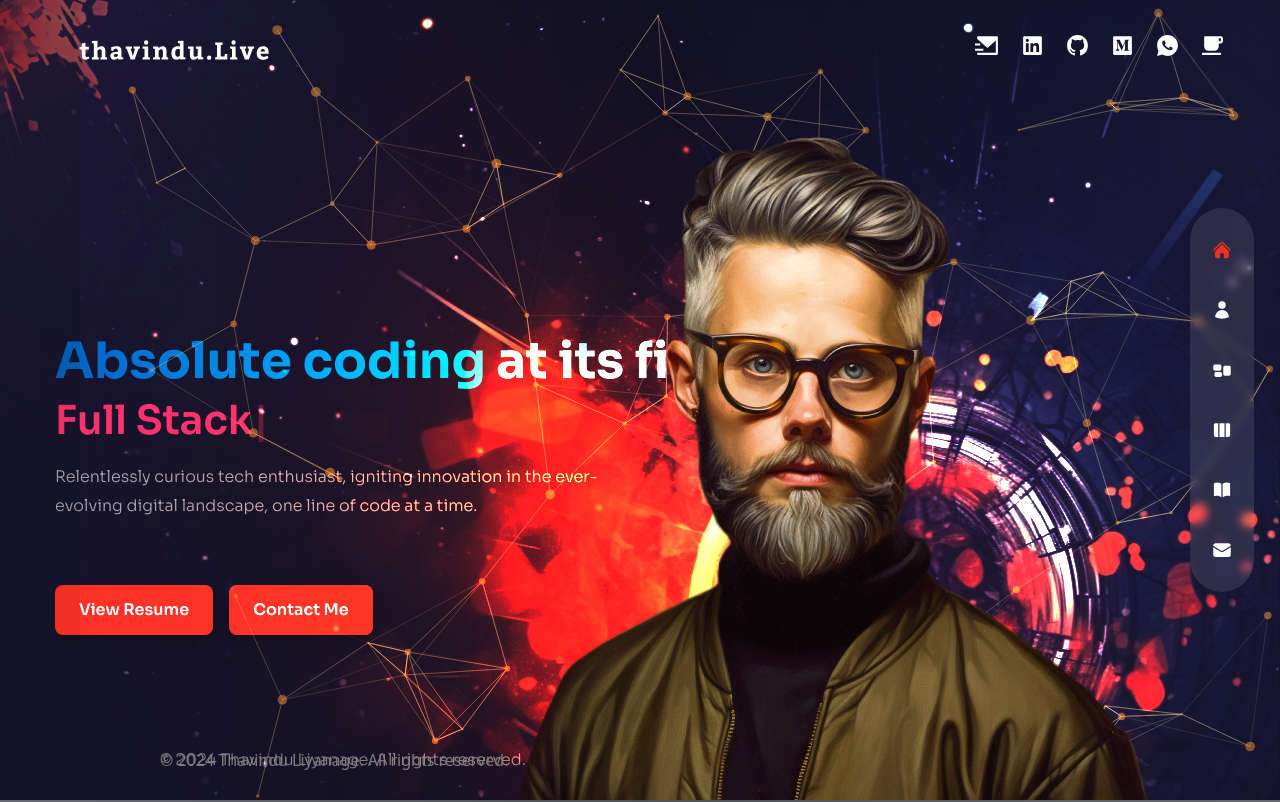
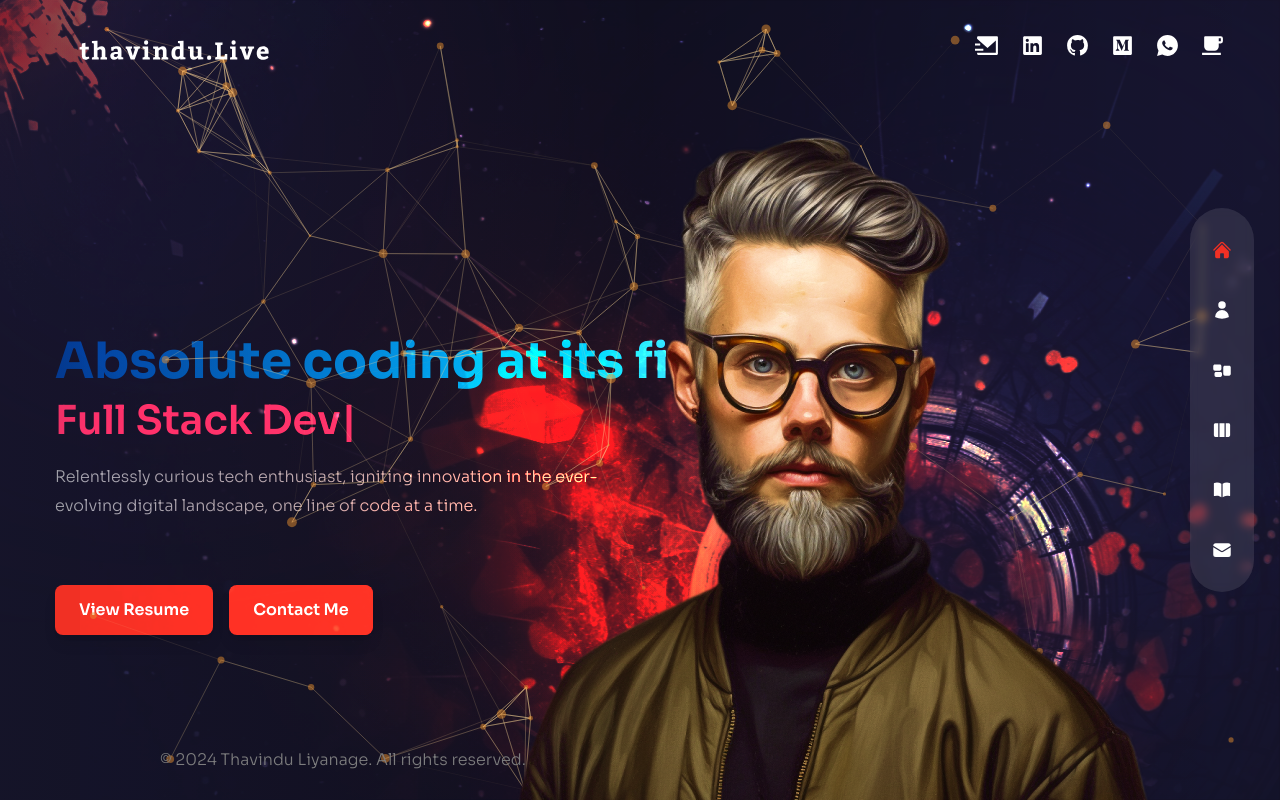
Before and after one commit to IthavinduU/thavindu-live-portfolio, a Next.js app: page / in a window 1280 px wide. Shown: the top 802 px of the page. Built offline with nearby package versions, Linux system fonts and the light colour scheme.

Commit message:
Footer issue fixed

```diff
--- a/pages/_app.js
+++ b/pages/_app.js
@@ -29,11 +29,8 @@ function MyApp({ Component, pageProps }) {
           </motion.div>
         </AnimatePresence>
       </Layout>
-      <>
-        <Component {...pageProps} />
-        <SpeedInsights />
-      </>
       <Analytics />
+      <SpeedInsights />
     </>
   );
 }
```
